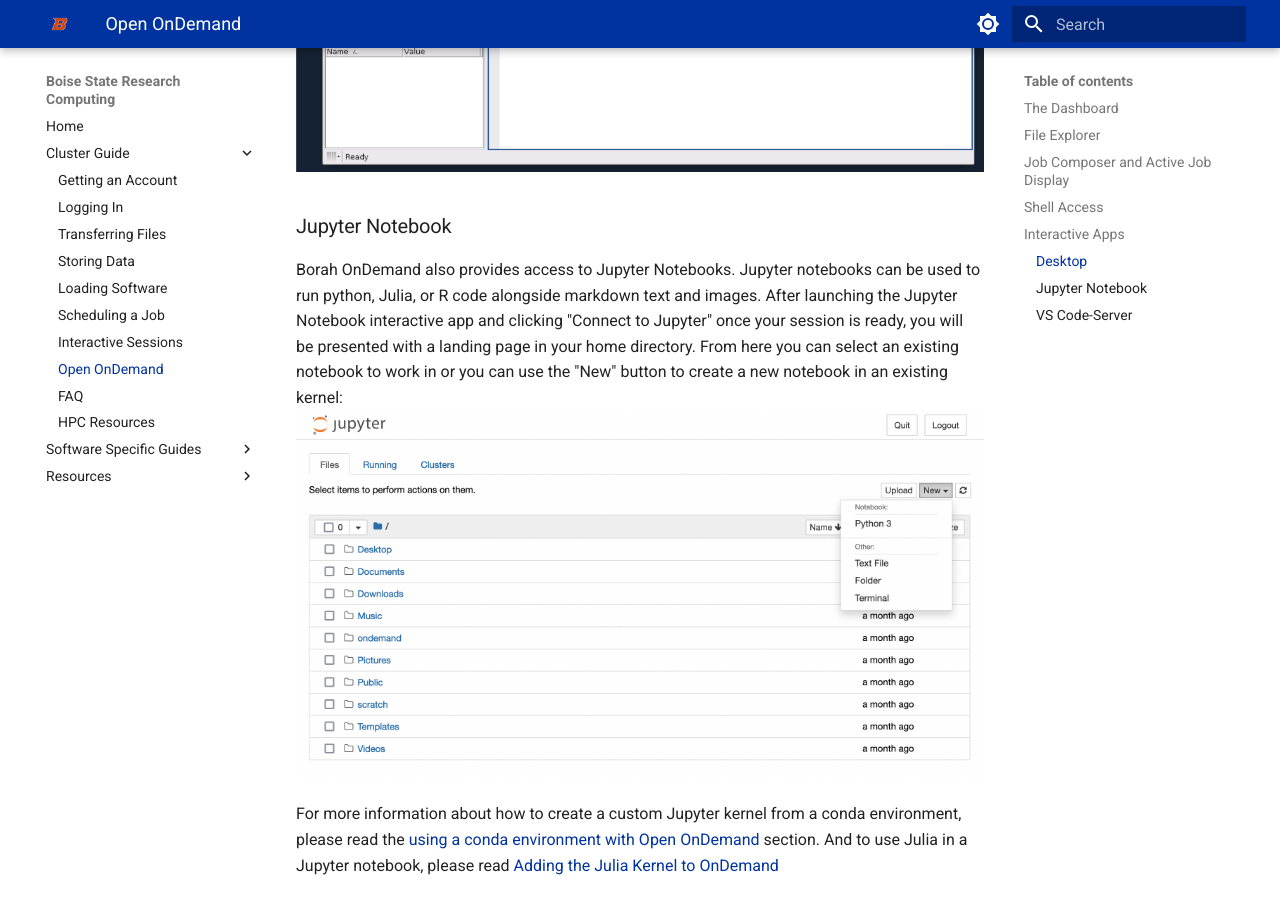
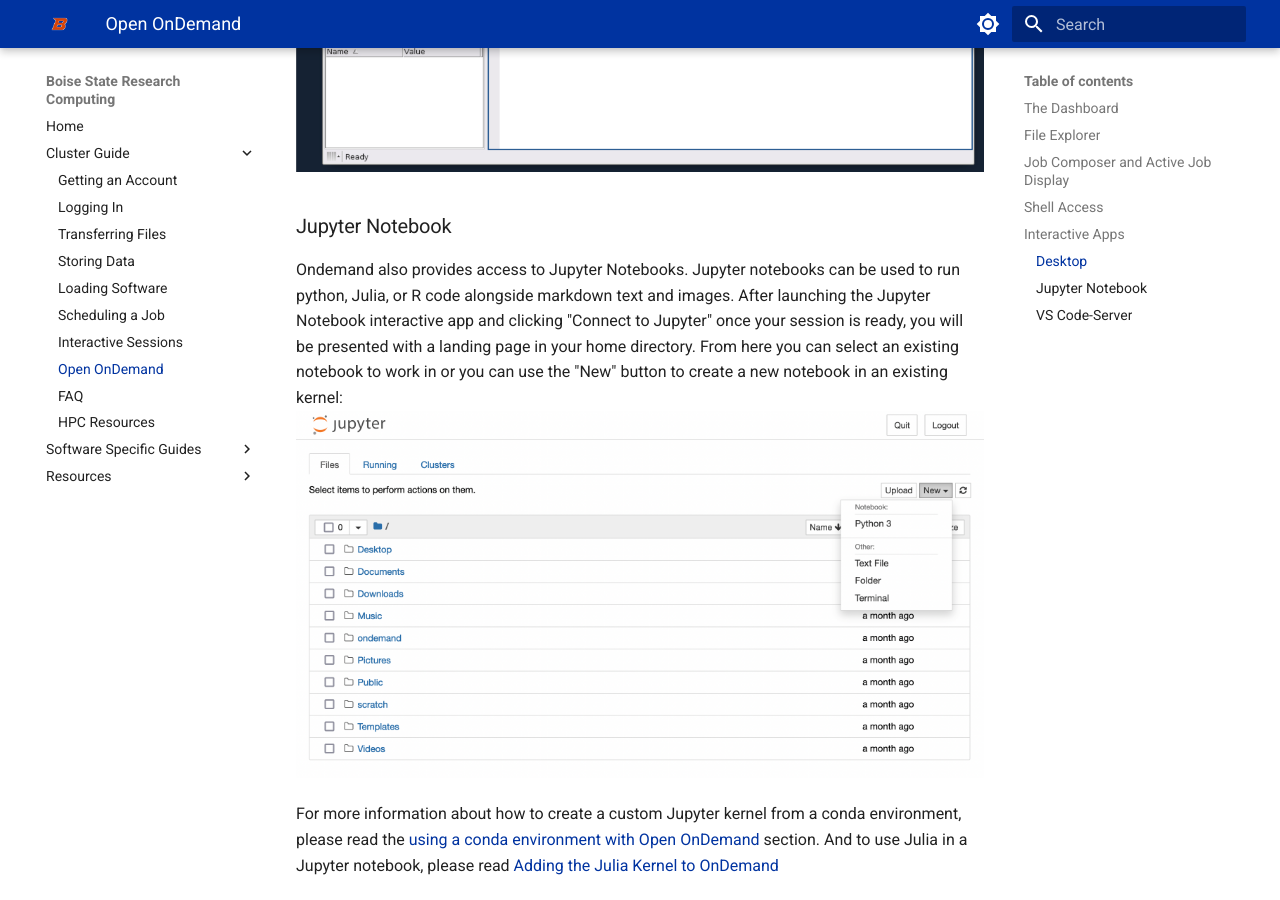
Before and after one commit to bsurc/docs, an MkDocs documentation site: the page built from docs/open_ondemand.md, in a window 1280 px wide and 900 px high, scrolled down 5680 px. Built offline with MkDocs 1.6.1 and Material for MkDocs 9.7.7, drawn with Linux system fonts in a browser that asks for light colours; some of the changed text lies outside the part shown.

Commit message:
Add alt text for images and replace "Borah OnDemand" with Ondemand

````diff
--- a/docs/open_ondemand.md
+++ b/docs/open_ondemand.md
@@ -5,17 +5,17 @@ This open-source project is developed and maintained by the Ohio Supercomputer C
 
 You can access the Open OnDemand portal for Borah at [ondemand.boisestate.edu](https://ondemand.boisestate.edu){:target="_blank"}.
 
-![borah-ondemand login screen](images/ood-login.png "Borah OnDemand login screen")
+![ondemand login screen](images/ood-login.png "Ondemand login screen")
 
 ## The Dashboard
 
 When you first login you'll see the OnDemand Dashboard:
-![Borah OnDemand dashboard](images/ood-dashboard.png "Borah OnDemand dashboard")
+![OnDemand dashboard](images/ood-dashboard.png "Ondemand dashboard")
 The services available can be accessed through the tabs at the top of the page.
 
 ## File Explorer
 
-![Borah OnDemand dashboard with Files tab highlighted](images/ood-dash-files.png "Borah OnDemand dashboard with Files tab highlighted")
+![Ondemand dashboard with Files tab highlighted](images/ood-dash-files.png "Ondemand dashboard with Files tab highlighted")
 
 The file explorer tab provides a graphical explorer where you can upload, download, move, copy, delete, and create files and directories.
 There is even a graphical text editor to modify files:
@@ -23,7 +23,7 @@ There is even a graphical text editor to modify files:
 
 ## Job Composer and Active Job Display
 
-![Borah OnDemand dashboard with Jobs tab highlighted](images/ood-dash-jobs.png "Borah OnDemand dashboard with Jobs tab highlighted")
+![Ondemand dashboard with Jobs tab highlighted](images/ood-dash-jobs.png "Ondemand dashboard with Jobs tab highlighted")
 
 The Jobs tab gives access to the Active job display which will allow you to see all the current jobs submitted to the cluster--similar to the `squeue` command.
 
@@ -34,13 +34,13 @@ The Job Composer will let you create and submit a slurm job from a template.
 ## Shell Access
 
 Through the "Clusters" tab you can access a terminal (shell) on Borah's login node:
-![Borah OnDemand dashboard with Clusters tab highlighted](images/ood-dash-shell.png "Borah OnDemand dashboard with Clusters tab highlighted")
+![Ondemand dashboard with Clusters tab highlighted](images/ood-dash-shell.png "Ondemand dashboard with Clusters tab highlighted")
 This allows access to Borah without needing to download an ssh client or terminal emulator.
 
 ## Interactive Apps
 
-Perhaps the most useful service on Borah OnDemand are the interactive apps, shown here:
-![Borah OnDemand dashboard with Interactive Apps tab highlighted](images/ood-dash-apps.png "Borah OnDemand dashboard with Interactive Apps tab highlighted")
+Perhaps the most useful service on Ondemand are the interactive apps, shown here:
+![Ondemand dashboard with Interactive Apps tab highlighted](images/ood-dash-apps.png "Ondemand dashboard with Interactive Apps tab highlighted")
 
 !!! info "Note"
 
@@ -50,17 +50,17 @@ After selecting and launching an interactive app, you will be taken to the "My I
 This page will display cards for each current session with links to open the app in a new tab.
 Cards for expired or failed sessions will also be shown.
 You can also get to the "My Interactive Sessions" page by clicking the two pages icon to the right of the "Interactive Apps" tab on the top of the screen:
-![Borah OnDemand showing the My Interactive Sessions page with the icon highlighted](images/ood-sessions.png "Borah OnDemand showing the My Interactive Sessions page with the icon highlighted")
+![Ondemand showing the My Interactive Sessions page with the icon highlighted](images/ood-sessions.png "Ondemand showing the My Interactive Sessions page with the icon highlighted")
 Please note there may be some wait time if all available resources are in use.
 Once the job status (shown in the upper right of the session card) changes from "Starting" or "Queued" in blue to "Running" in green, you can click the "Launch" button at the bottom of the card to open the app in a new tab.
 
 ### Desktop
 
-![Borah OnDemand desktop](images/ood-desktop.png "Borah OnDemand desktop")
+![Ondemand desktop](images/ood-desktop.png "Ondemand desktop")
 OnDemand provides a remote desktop on a compute node, which can be used to run interactive graphical applications.
 Most applications will still need to be accessed through the module system, so you'll need to load the module and call the program through the terminal.
 The terminal icon is shown here in the taskbar at the bottom of the desktop:
-![Borah OnDemand desktop taskbar showing the terminal icon highlighted](images/ood-desktop-terminal.png "Borah OnDemand desktop taskbar showing the terminal icon highlighted")
+![Ondemand desktop taskbar showing the terminal icon highlighted](images/ood-desktop-terminal.png "Ondemand desktop taskbar showing the terminal icon highlighted")
 
 After opening the terminal application on the desktop, here is an example of the commands to open MATLAB:
 ```bash
@@ -68,11 +68,11 @@ module load matlab
 matlab
 ```
 And the resulting MATLAB GUI will open in a new window as shown here:
-![Borah OnDemand desktop with MATLAB GUI open](images/ood-desktop-matlab.png "Borah OnDemand desktop with MATLAB GUI open")
+![Ondemand desktop with MATLAB GUI open](images/ood-desktop-matlab.png "Ondemand desktop with MATLAB GUI open")
 
 ### Jupyter Notebook
 
-Borah OnDemand also provides access to Jupyter Notebooks.
+Ondemand also provides access to Jupyter Notebooks.
 Jupyter notebooks can be used to run python, Julia, or R code alongside markdown text and images.
 After launching the Jupyter Notebook interactive app and clicking "Connect to Jupyter" once your session is ready, you will be presented with a landing page in your home directory.
 From here you can select an existing notebook to work in or you can use the "New" button to create a new notebook in an existing kernel:
````
Also changed, not shown: docs/logging_in.md (+1 -1 lines), docs/software/conda.md (+3 -3 lines), docs/software/julia.md (+2 -2 lines), docs/software/matlab.md (+1 -0 lines).
